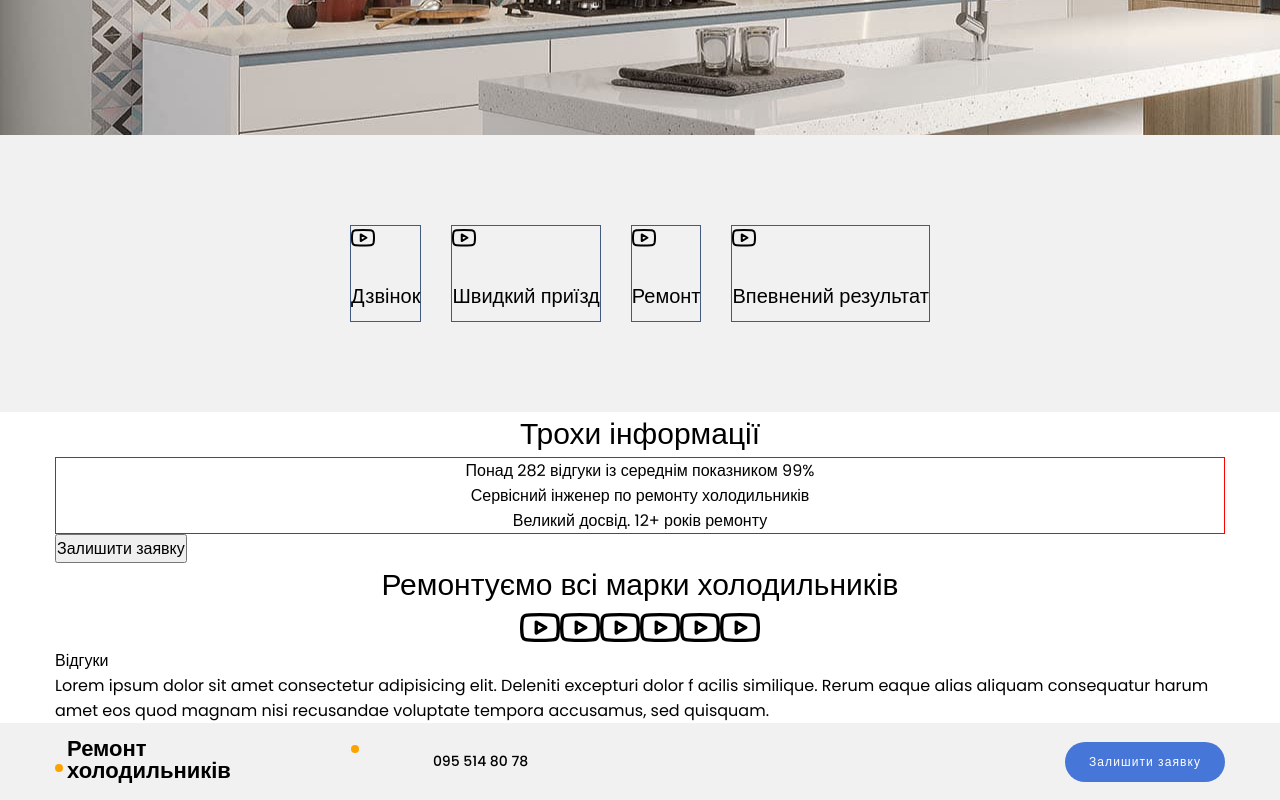
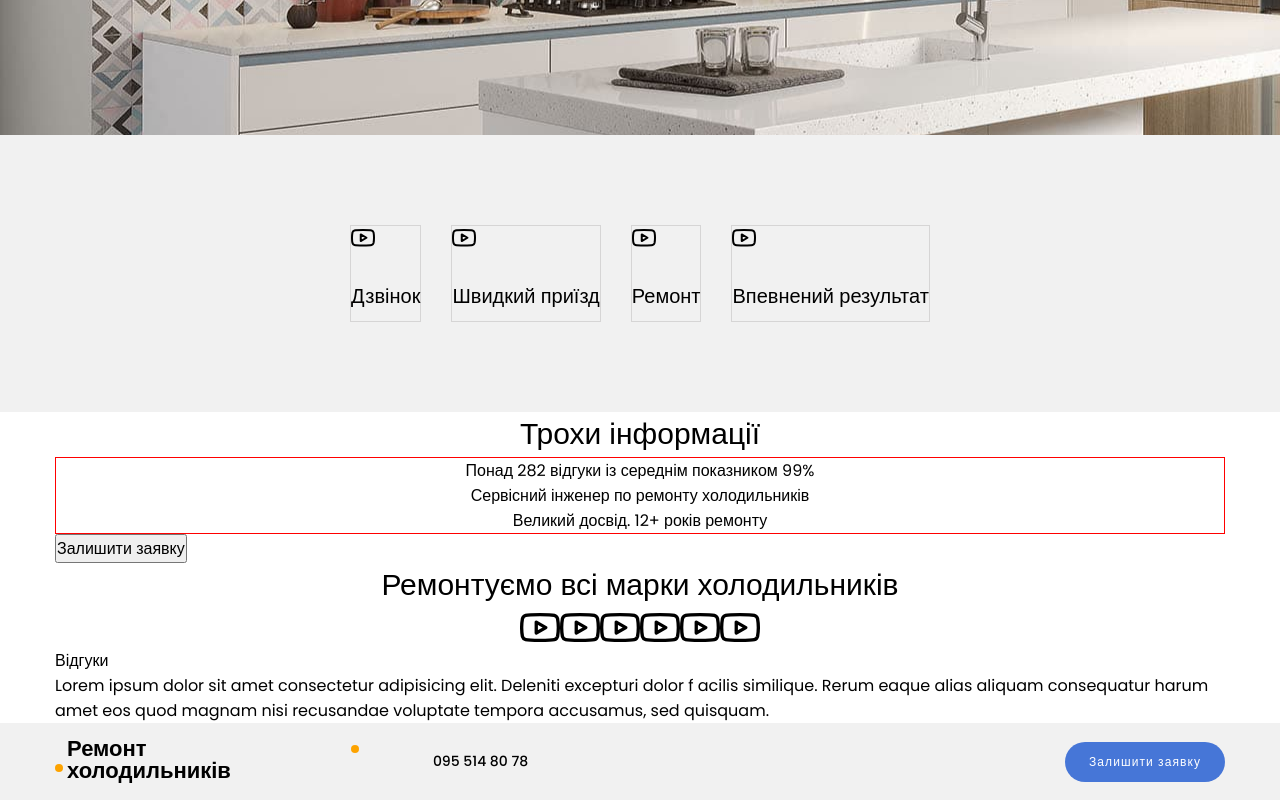
Before and after one commit to VadimBrikulya/fridge_landing, a plain HTML site: page index.html in a window 1280 px wide. Shown: the part 680-1480 px from the top of the page. Drawn offline with Linux system fonts and the light colour scheme.

Commit message:
Update main.css

```diff
--- a/css/main.css
+++ b/css/main.css
@@ -177,7 +177,7 @@ color: #000;
 }
 
 .services__list-card {
-    border: 1px solid rgb(67, 91, 126);
+    border: 1px solid rgb(214, 213, 213);
 }
 
 .services__card {
```
